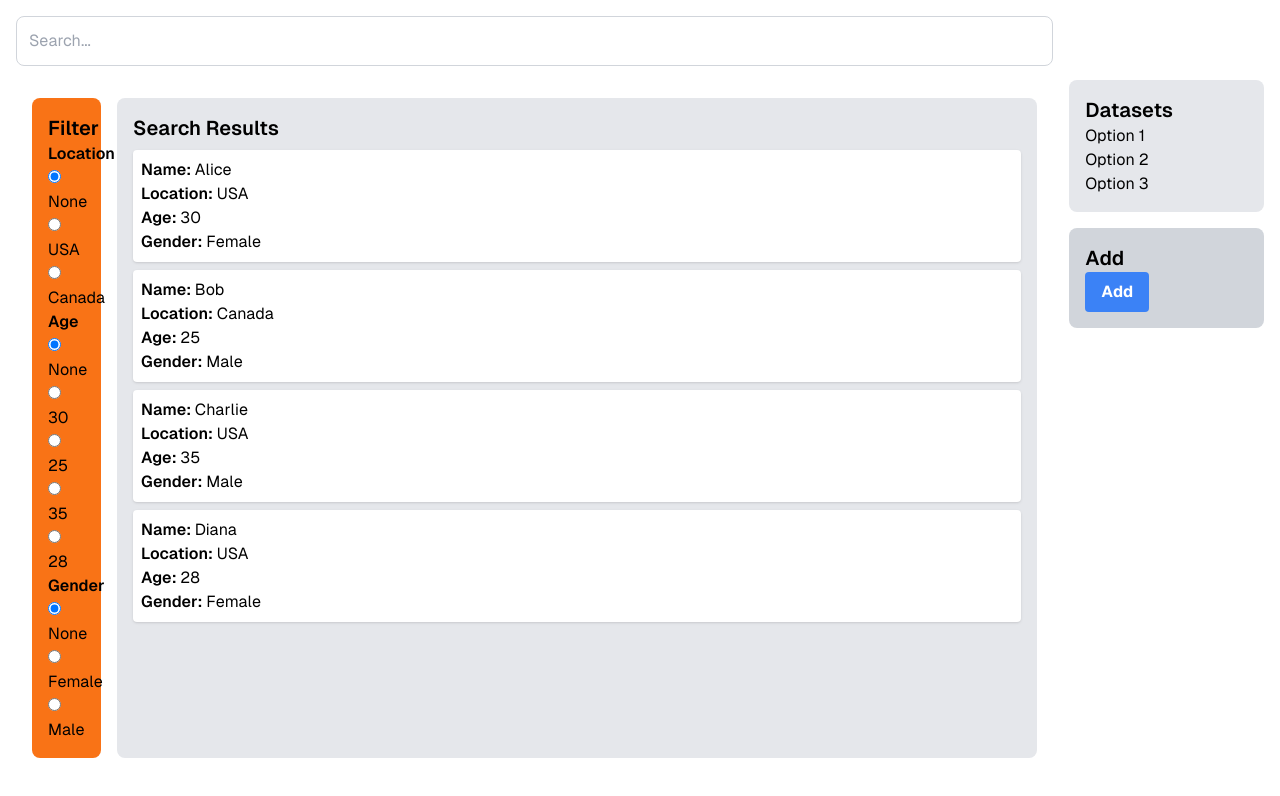
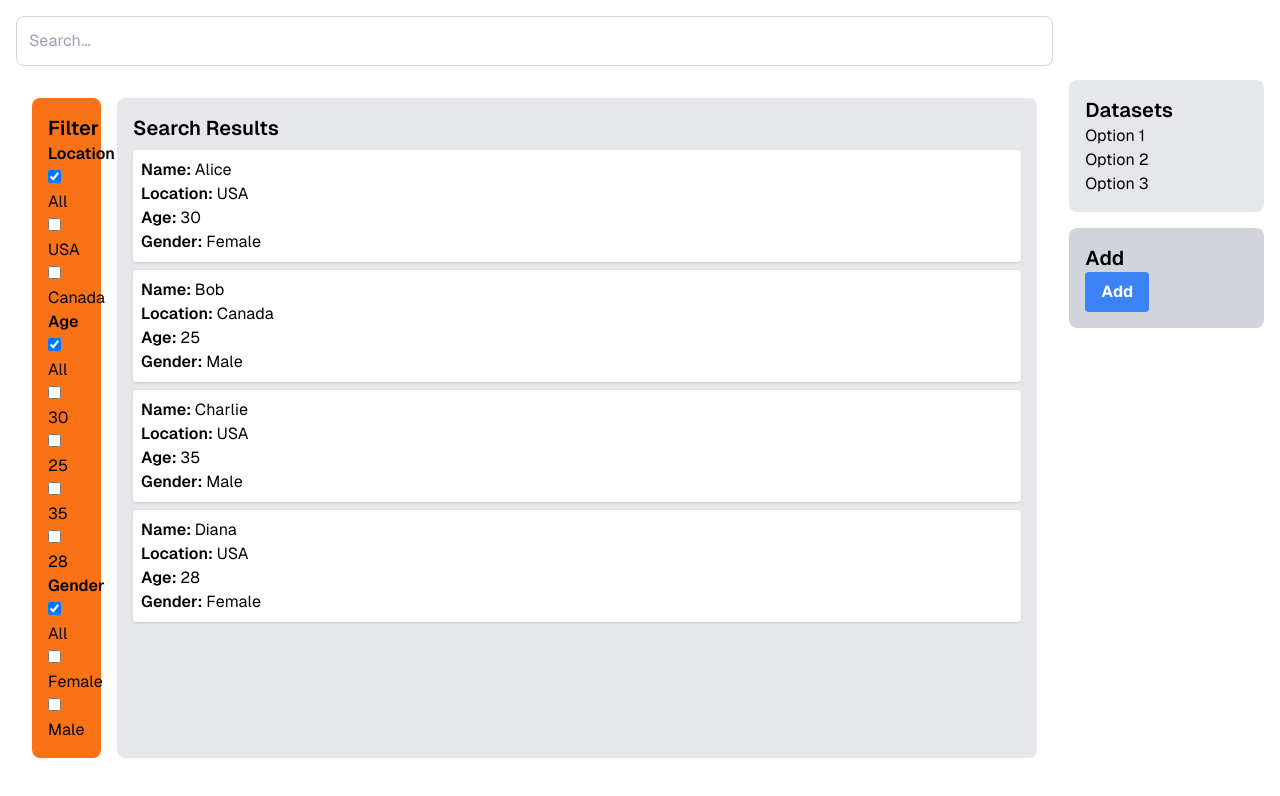
Before and after one commit to softwarehuntera/CEND, a Next.js app in the folder cend-ui/: page / in a window 1280 px wide. Shown: the top 796 px of the page. Built offline with nearby package versions, Linux system fonts and the light colour scheme.

Commit message:
make filter better

```diff
--- a/cend-ui/src/app/page.tsx
+++ b/cend-ui/src/app/page.tsx
@@ -27,23 +27,24 @@ export default function Home() {
 
   const [searchResults] = useState(mockResults);
   const [filteredResults, setFilteredResults] = useState(mockResults);
-  const [filters, setFilters] = useState<{ [key: string]: string }>({});
+  const [filters, setFilters] = useState<{ [key: string]: Set<string> }>({});
 
-  const handleFilterChange = (newFilters: { [key: string]: string }) => {
+  const handleFilterChange = (newFilters: { [key: string]: Set<string> }) => {
     setFilters(newFilters);
     applyFilters(newFilters);
   };
 
-  const applyFilters = (activeFilters: { [key: string]: string }) => {
+  const applyFilters = (activeFilters: { [key: string]: Set<string> }) => {
     if (Object.keys(activeFilters).length === 0) {
       setFilteredResults(searchResults);
       return;
     }
 
     const results = searchResults.filter((item) =>
-      Object.entries(activeFilters).every(
-        ([field, value]) => item[field] === value
-      )
+      Object.entries(activeFilters).every(([field, values]) => {
+        // Include item if the field is not in filters or if the item's value is in the selected values
+        return values.has(item[field]);
+      })
     );
 
     setFilteredResults(results);
--- a/cend-ui/src/components/filter/Filter.tsx
+++ b/cend-ui/src/components/filter/Filter.tsx
@@ -3,11 +3,11 @@ import { useState } from 'react';
 
 interface FilterProps {
   searchResults: any[];
-  onFilterChange: (filters: { [key: string]: string }) => void;
+  onFilterChange: (filters: { [key: string]: Set<string> }) => void;
 }
 
 export default function Filter({ searchResults, onFilterChange }: FilterProps) {
-  const [selectedFilters, setSelectedFilters] = useState<{ [key: string]: string }>({});
+  const [selectedFilters, setSelectedFilters] = useState<{ [key: string]: Set<string> }>({});
 
   // Extract unique fields and values
   const filterOptions = searchResults.reduce((acc, result) => {
@@ -22,14 +22,24 @@ export default function Filter({ searchResults, onFilterChange }: FilterProps) {
 
   const handleFilterChange = (field: string, value: string) => {
     const newFilters = { ...selectedFilters };
-    if (value === '') {
-      delete newFilters[field]; // Deselect the filter
+    if (!newFilters[field]) newFilters[field] = new Set();
+
+    if (value === 'ALL') {
+      newFilters[field].clear();
+      delete newFilters[field];
     } else {
-      newFilters[field] = value; // Set the new selection
+      if (newFilters[field].has(value)) {
+        newFilters[field].delete(value);
+        if (newFilters[field].size === 0) {
+          delete newFilters[field];
+        }
+      } else {
+        newFilters[field].add(value);
+      }
     }
 
     setSelectedFilters(newFilters);
-    onFilterChange(newFilters);
+    onFilterChange(newFilters); // Now called after state update
   };
 
   return (
@@ -39,25 +49,23 @@ export default function Filter({ searchResults, onFilterChange }: FilterProps) {
         <div key={field}>
           <h3 className="font-semibold capitalize">{field}</h3>
 
-          {/* Optional "None" option */}
-          <label key={`${field}-none`} className="block">
+          {/* "ALL" option */}
+          <label className="block">
             <input
-              type="radio"
-              name={field}
+              type="checkbox"
               className="mr-2"
               checked={!selectedFilters[field]}
-              onChange={() => handleFilterChange(field, '')}
+              onChange={() => handleFilterChange(field, 'ALL')}
             />
-            None
+            All
           </label>
 
           {[...(values as Set<string>)].map((value) => (
             <label key={value} className="block">
               <input
-                type="radio"
-                name={field}
+                type="checkbox"
                 className="mr-2"
-                checked={selectedFilters[field] === value}
+                checked={selectedFilters[field]?.has(value) || false}
                 onChange={() => handleFilterChange(field, value)}
               />
               {value}
```
